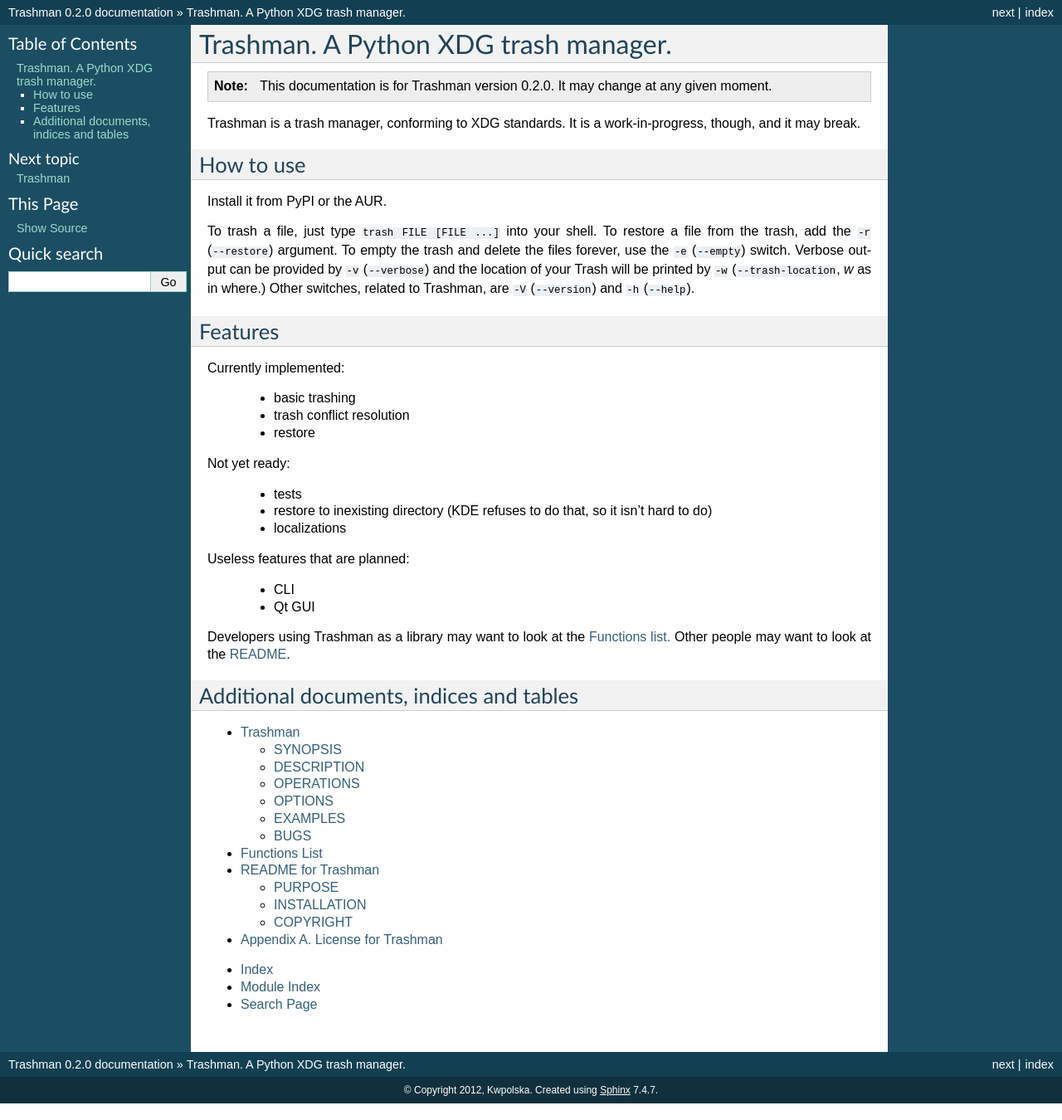
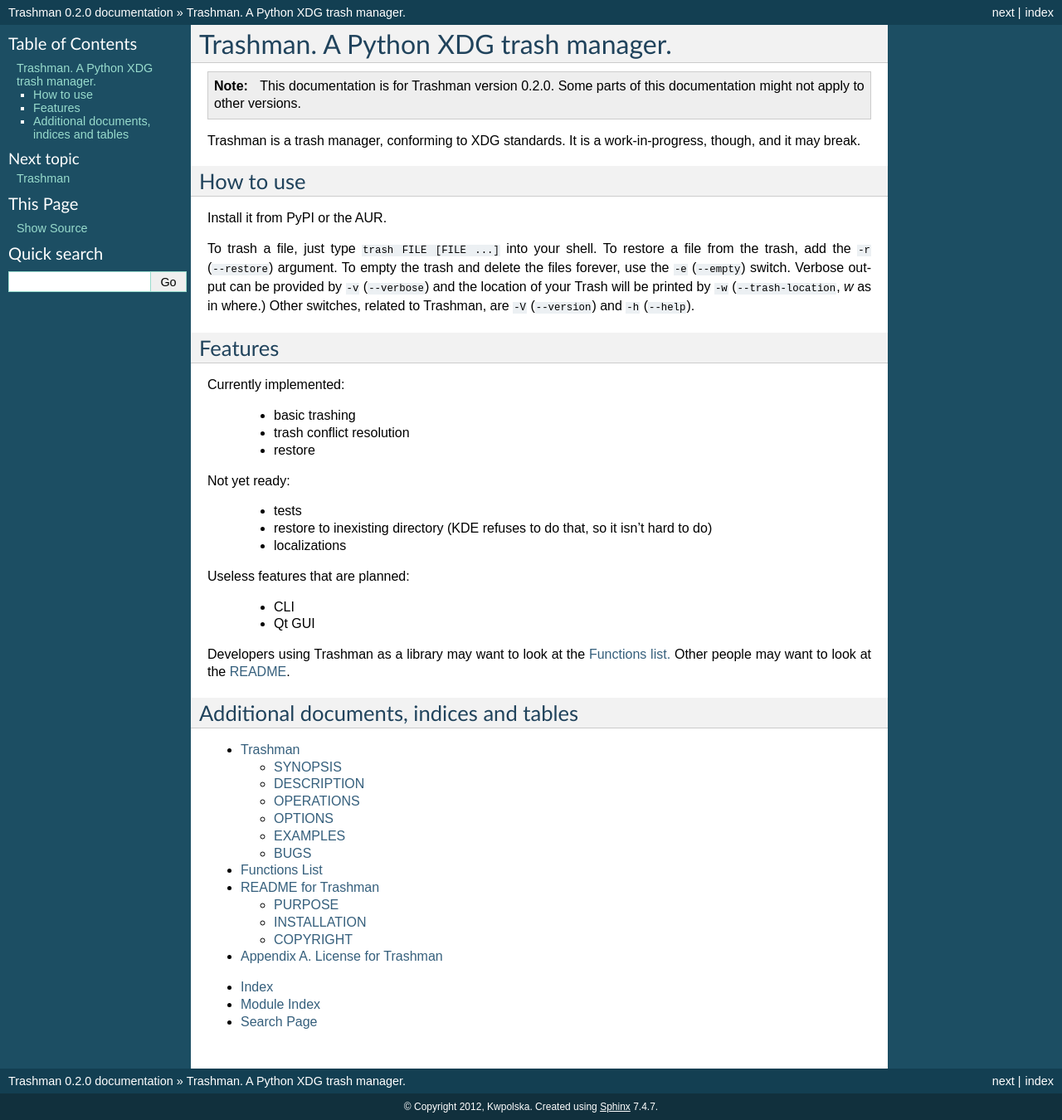
Before and after one commit to Kwpolska/trashman, a Sphinx documentation site: the page built from docs/index.rst, in a window 1280 px wide. Shown: the whole page at 83% size. Built offline with Sphinx 7.4.7, drawn with Linux system fonts in a browser that asks for light colours.

Commit message:
index.rst

```diff
--- a/docs/index.rst
+++ b/docs/index.rst
@@ -1,7 +1,7 @@
 Trashman.  A Python XDG trash manager.
 ======================================
 
-.. note:: This documentation is for Trashman version |release|.  It may change at any given moment.
+.. note:: This documentation is for Trashman version |release|.  Some parts of this documentation might not apply to other versions.
 
 Trashman is a trash manager, conforming to XDG standards.  It is a work-in-progress, though, and it may break.
 
```
